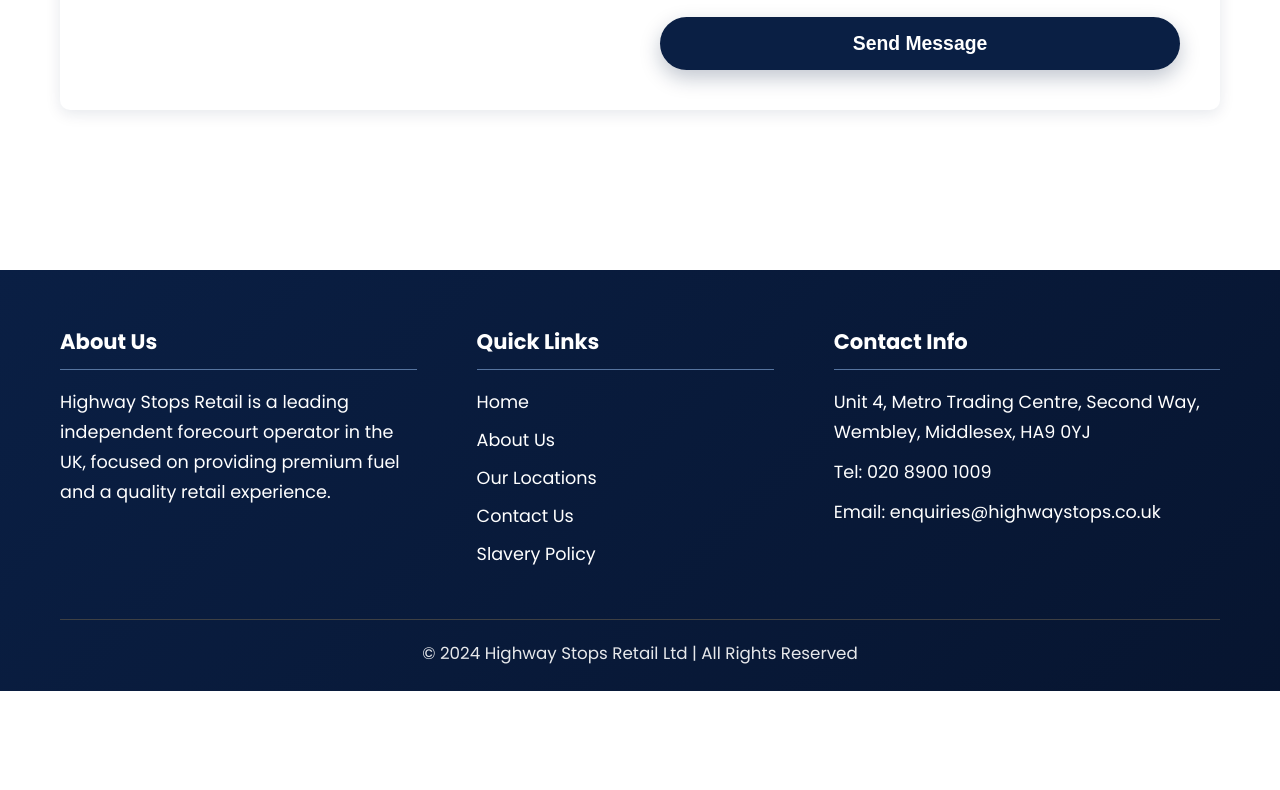
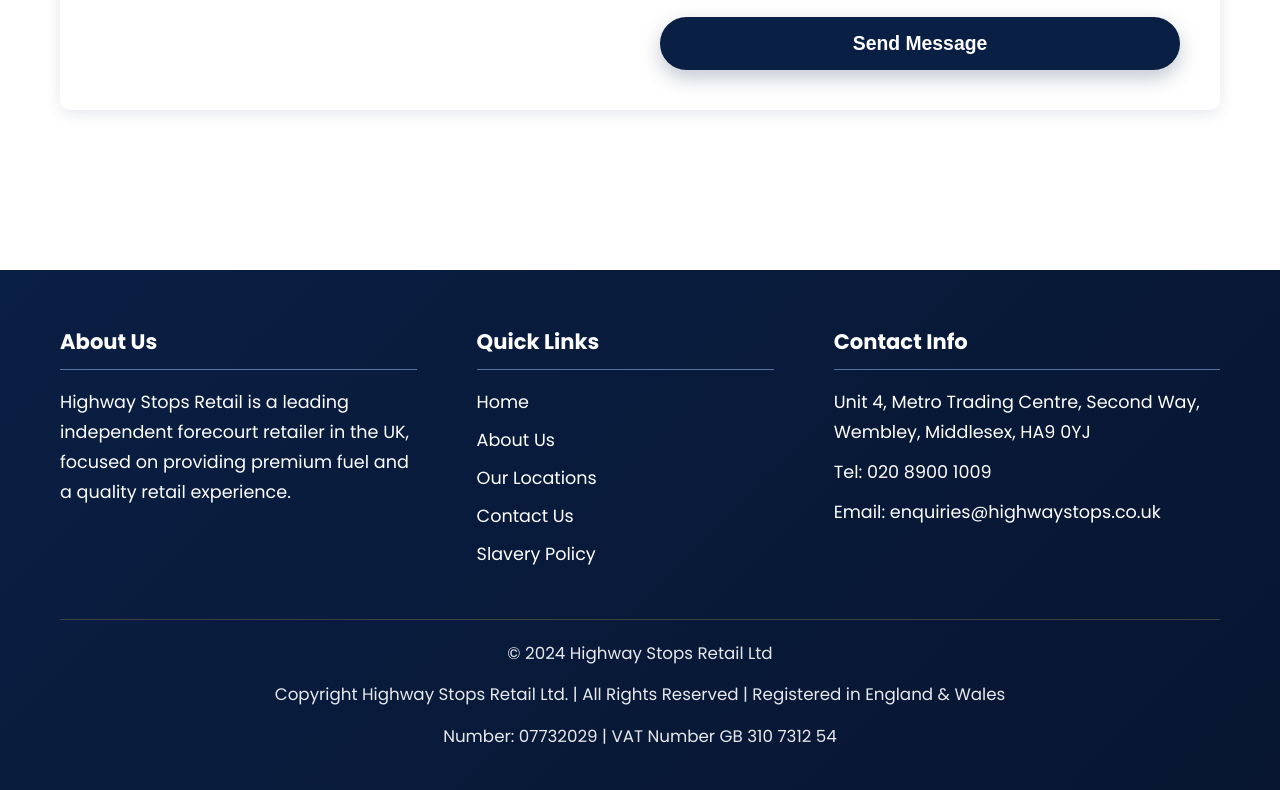
Before and after one commit to Ishiiikaaaa/hsrl-1-, a plain HTML site: page contact.html in a window 1280 px wide. Shown: the part 891-1681 px from the top of the page. Before the commit the page ends 1582 px from the top, so only its background shows below. Drawn offline with nearby package versions, Linux system fonts and the light colour scheme; some packages are replaced by stand-ins of ours.

Commit message:
contact.html

```diff
--- a/contact.html
+++ b/contact.html
@@ -126,12 +126,12 @@ function initContactMap() {
 </script>
 
 
-    <footer class="main-footer">
+     <footer class="main-footer">
         <div class="container">
             <div class="footer-content">
                 <div class="footer-section">
                     <h4>About Us</h4>
-                    <p>Highway Stops Retail is a leading independent forecourt operator in the UK, focused on providing premium fuel and a quality retail experience.</p>
+                    <p>Highway Stops Retail is a leading independent forecourt retailer in the UK, focused on providing premium fuel and a quality retail experience.</p>
                 </div>
                 <div class="footer-section">
                     <h4>Quick Links</h4>
@@ -152,9 +152,11 @@ function initContactMap() {
                     </ul>
                 </div>
             </div>
-            <div class="footer-bottom">
-                © 2024 Highway Stops Retail Ltd | All Rights Reserved
-            </div>
+<div class="footer-bottom">
+    <p>© 2024 Highway Stops Retail Ltd</p>
+    <p class="footer-legal">Copyright Highway Stops Retail Ltd. | All Rights Reserved | Registered in England &amp; Wales </p>
+    <p>Number: 07732029 | VAT Number GB 310 7312 54</p>
+</div>
         </div>
     </footer>
 
```
